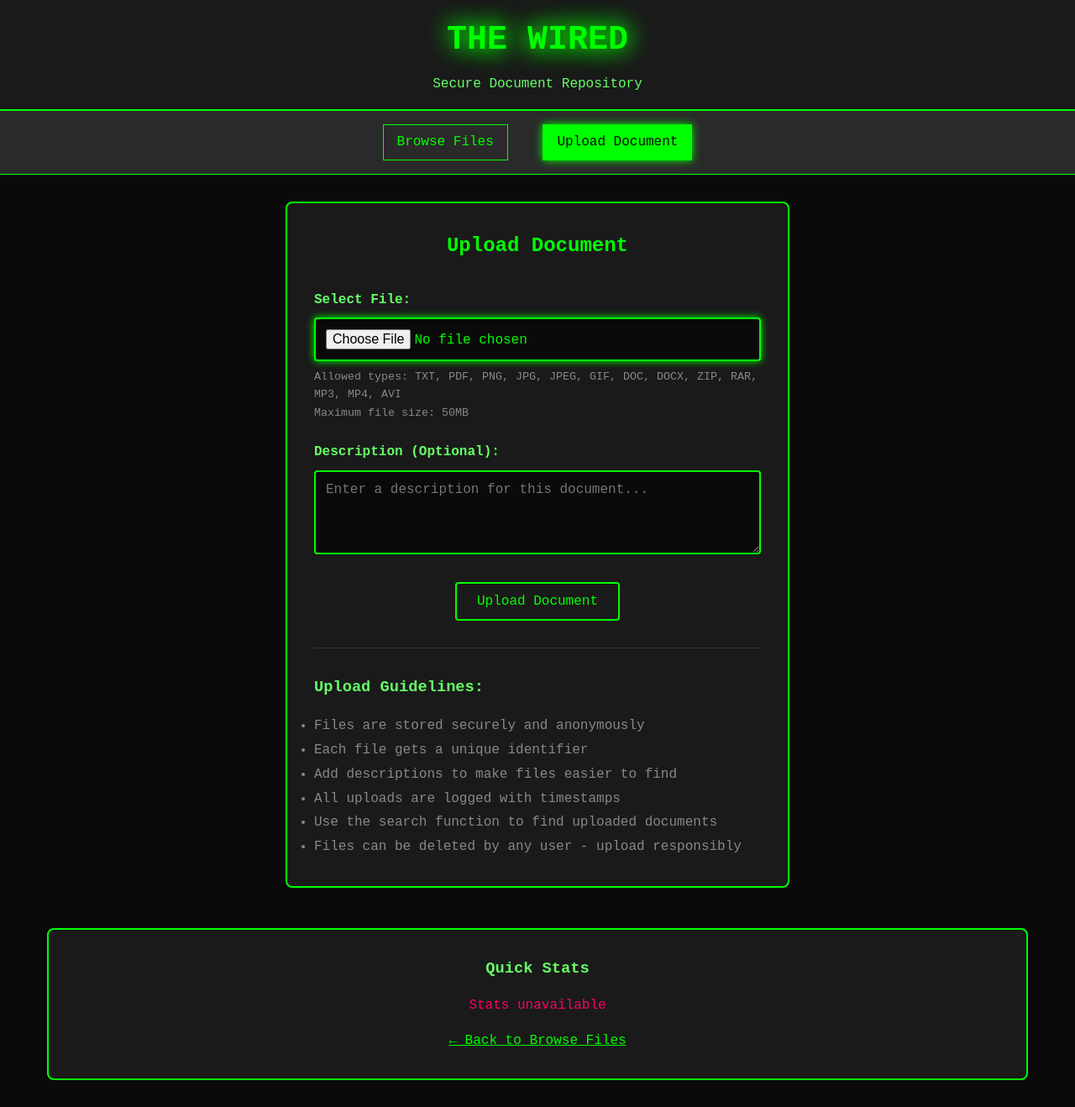
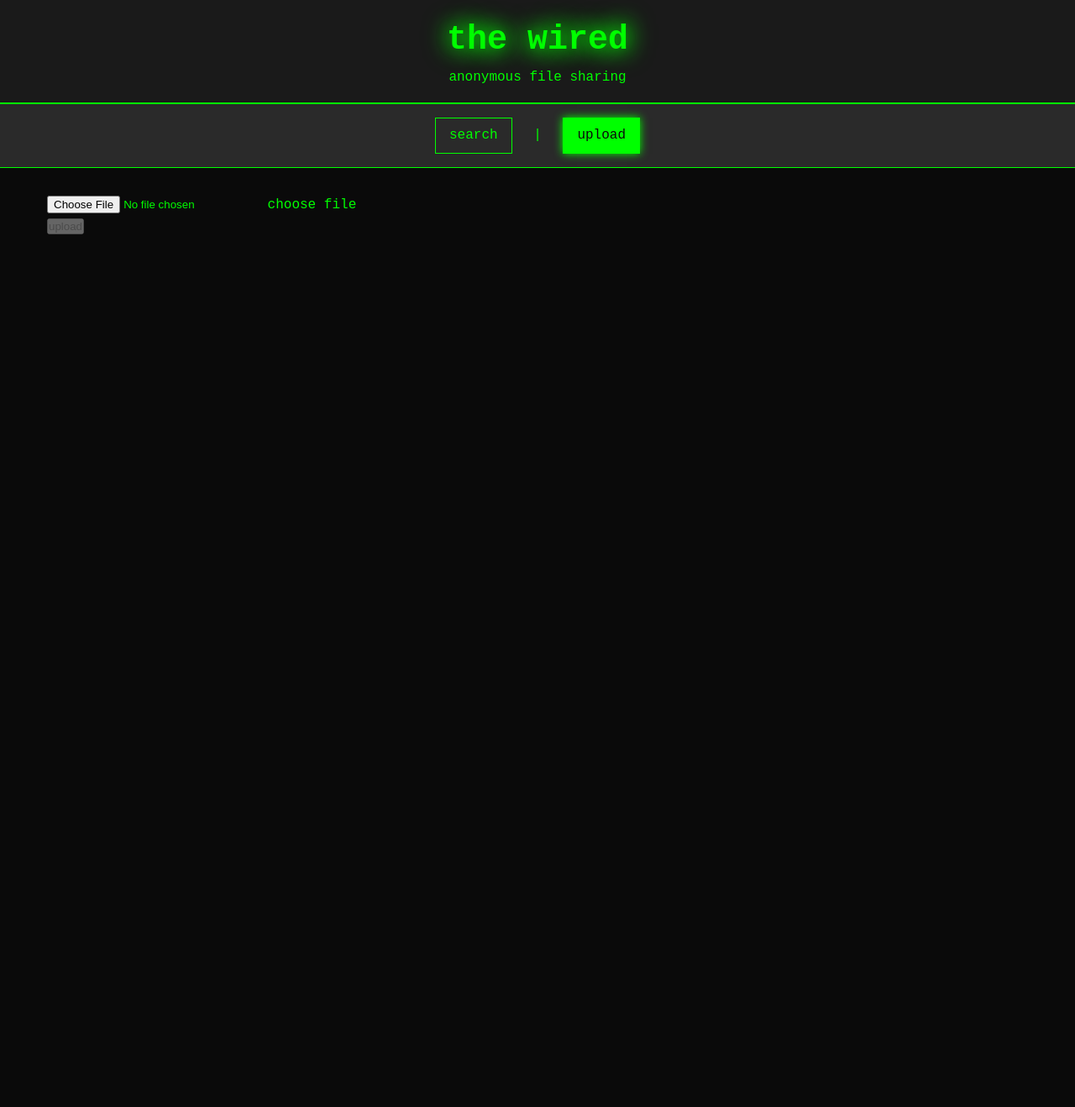
Before and after one commit to Mandrew0822/the_wired, a Flask app: page /upload in a window 1280 px wide. Shown: the whole page at 84% size. After the commit the page ends 279 px from the top, so only its background shows below. Run offline with Flask 3, Linux system fonts and the light colour scheme.

Commit message:
Update upload.html

```diff
--- a/templates/upload.html
+++ b/templates/upload.html
@@ -3,176 +3,150 @@
 <head>
     <meta charset="UTF-8">
     <meta name="viewport" content="width=device-width, initial-scale=1.0">
-    <title>Upload - The Wired</title>
+    <title>upload - the wired</title>
     <link rel="stylesheet" href="{{ url_for('static', filename='styles.css') }}">
 </head>
 <body>
+    <div class="container">
         <header>
-        <h1>THE WIRED</h1>
-        <p style="color: #66ff66; margin-top: 0.5rem;">Secure Document Repository</p>
+            <h1>the wired</h1>
+            <p>anonymous file sharing</p>
         </header>
 
         <nav>
-        <a href="{{ url_for('index') }}">Browse Files</a>
-        <a href="{{ url_for('upload') }}" class="active">Upload Document</a>
+            <a href="/">search</a>
+            <span>|</span>
+            <a href="#" class="active">upload</a>
         </nav>
 
         <main>
-        <!-- Flash Messages -->
-        {% with messages = get_flashed_messages(with_categories=true) %}
-            {% if messages %}
-                <div class="flash-messages">
-                    {% for category, message in messages %}
-                        <div class="flash {{ category }}">{{ message }}</div>
-                    {% endfor %}
-                </div>
-            {% endif %}
-        {% endwith %}
-
-        <!-- Upload Form -->
-        <section>
-            <div class="upload-form">
-                <h2 style="text-align: center; margin-bottom: 2rem; color: #00ff00;">Upload Document</h2>
-
-                <form method="POST" enctype="multipart/form-data" id="upload-form">
-                    <div class="form-group">
-                        <label for="file">Select File:</label>
-                        <input type="file"
-                               id="file"
-                               name="file"
-                               class="form-control"
-                               accept=".txt,.pdf,.png,.jpg,.jpeg,.gif,.doc,.docx,.zip,.rar,.mp3,.mp4,.avi"
-                               required>
-                        <small style="color: #888888; margin-top: 0.5rem; display: block;">
-                            Allowed types: TXT, PDF, PNG, JPG, JPEG, GIF, DOC, DOCX, ZIP, RAR, MP3, MP4, AVI<br>
-                            Maximum file size: 50MB
-                        </small>
+            <div class="upload-section">
+                <form id="uploadForm" enctype="multipart/form-data">
+                    <div class="file-input-container">
+                        <input type="file" id="fileInput" name="file" required>
+                        <label for="fileInput" class="file-input-label">
+                            <span id="fileLabel">choose file</span>
+                        </label>
                     </div>
 
-                    <div class="form-group">
-                        <label for="description">Description (Optional):</label>
-                        <textarea id="description"
-                                  name="description"
-                                  class="form-control"
-                                  placeholder="Enter a description for this document..."></textarea>
+                    <button type="submit" id="uploadBtn" disabled>upload</button>
+                </form>
+
+                <div id="uploadStatus" class="upload-status"></div>
+                <div id="uploadProgress" class="progress-container" style="display: none;">
+                    <div class="progress-bar"></div>
+                </div>
+            </div>
+        </main>
     </div>
 
-                    <div class="form-group" style="text-align: center;">
-                        <button type="submit" class="btn" id="submit-btn">
-                            <span id="submit-text">Upload Document</span>
-                            <span id="upload-loading" class="loading" style="display: none; margin-left: 10px;"></span>
-                        </button>
-                    </div>
-                </form>
+    <script>
+        const fileInput = document.getElementById('fileInput');
+        const fileLabel = document.getElementById('fileLabel');
+        const uploadBtn = document.getElementById('uploadBtn');
+        const uploadForm = document.getElementById('uploadForm');
+        const uploadStatus = document.getElementById('uploadStatus');
+        const uploadProgress = document.getElementById('uploadProgress');
 
-                <!-- Upload Guidelines -->
-                <div style="margin-top: 2rem; padding-top: 2rem; border-top: 1px solid #333;">
-                    <h3 style="color: #66ff66; margin-bottom: 1rem;">Upload Guidelines:</h3>
-                    <ul style="color: #888888; line-height: 1.8;">
-                        <li>Files are stored securely and anonymously</li>
-                        <li>Each file gets a unique identifier</li>
-                        <li>Add descriptions to make files easier to find</li>
-                        <li>All uploads are logged with timestamps</li>
-                        <li>Use the search function to find uploaded documents</li>
-                        <li>Files can be deleted by any user - upload responsibly</li>
-                    </ul>
-                </div>
-            </div>
-        </section>
+        fileInput.addEventListener('change', function() {
+            if (this.files && this.files[0]) {
+                const file = this.files[0];
+                const fileName = file.name;
+                const fileSize = formatFileSize(file.size);
 
-        <!-- Recent Uploads Preview -->
-        <section style="margin-top: 3rem;">
-            <div style="background-color: #1a1a1a; border: 2px solid #00ff00; border-radius: 8px; padding: 2rem; text-align: center;">
-                <h3 style="color: #66ff66; margin-bottom: 1rem;">Quick Stats</h3>
-                <div class="stats-grid" id="upload-stats">
-                    <div class="loading"></div>
-                </div>
-                <p style="color: #888888; margin-top: 1rem;">
-                    <a href="{{ url_for('index') }}" style="color: #00ff00;">← Back to Browse Files</a>
-                </p>
-            </div>
-        </section>
-    </main>
-
-    <script>
-        // Load statistics
-        fetch('/api/stats')
-            .then(response => response.json())
-            .then(data => {
-                const statsGrid = document.getElementById('upload-stats');
-                statsGrid.innerHTML = `
-                    <div class="stat-item">
-                        <div class="stat-value">${data.total_files}</div>
-                        <div class="stat-label">Files in Repository</div>
-                    </div>
-                    <div class="stat-item">
-                        <div class="stat-value">${data.total_size_mb}</div>
-                        <div class="stat-label">Total Size (MB)</div>
-                    </div>
-                `;
-            })
-            .catch(error => {
-                const statsGrid = document.getElementById('upload-stats');
-                statsGrid.innerHTML = '<div style="color: #ff0066;">Stats unavailable</div>';
+                fileLabel.textContent = `${fileName} (${fileSize})`;
+                uploadBtn.disabled = false;
+            } else {
+                fileLabel.textContent = 'choose file';
+                uploadBtn.disabled = true;
+            }
         });
 
-        // Handle form submission
-        document.getElementById('upload-form').addEventListener('submit', function(e) {
-            const submitBtn = document.getElementById('submit-btn');
-            const submitText = document.getElementById('submit-text');
-            const uploadLoading = document.getElementById('upload-loading');
-            const fileInput = document.getElementById('file');
+        uploadForm.addEventListener('submit', function(e) {
+            e.preventDefault();
 
-            // Check if file is selected
-            if (!fileInput.files.length) {
-                alert('Please select a file to upload.');
-                e.preventDefault();
+            const formData = new FormData();
+            const file = fileInput.files[0];
+
+            if (!file) {
+                showStatus('no file selected', 'error');
                 return;
             }
 
-            // Check file size (50MB limit)
-            const file = fileInput.files[0];
-            const maxSize = 50 * 1024 * 1024; // 50MB in bytes
-
-            if (file.size > maxSize) {
-                alert('File size exceeds 50MB limit. Please choose a smaller file.');
-                e.preventDefault();
+            if (file.size > 500 * 1024 * 1024) { // 500MB limit
+                showStatus('file too large (max 500MB)', 'error');
                 return;
             }
 
-            // Show loading state
-            submitBtn.disabled = true;
-            submitText.textContent = 'Uploading...';
-            uploadLoading.style.display = 'inline-block';
-        });
+            formData.append('file', file);
 
-        // File input change handler
-        document.getElementById('file').addEventListener('change', function(e) {
-            const file = e.target.files[0];
-            if (file) {
-                const sizeMB = (file.size / (1024 * 1024)).toFixed(2);
-                console.log(`Selected file: ${file.name} (${sizeMB} MB)`);
+            uploadBtn.disabled = true;
+            uploadBtn.textContent = 'uploading...';
+            uploadProgress.style.display = 'block';
 
-                // Show file info
-                const fileInfo = document.createElement('div');
-                fileInfo.style.cssText = 'margin-top: 0.5rem; color: #66ff66; font-size: 0.9rem;';
-                fileInfo.textContent = `Selected: ${file.name} (${sizeMB} MB)`;
+            const xhr = new XMLHttpRequest();
 
-                // Remove any existing file info
-                const existingInfo = document.querySelector('.file-info');
-                if (existingInfo) {
-                    existingInfo.remove();
-                }
-
-                fileInfo.className = 'file-info';
-                e.target.parentNode.appendChild(fileInfo);
+            xhr.upload.addEventListener('progress', function(e) {
+                if (e.lengthComputable) {
+                    const percentComplete = (e.loaded / e.total) * 100;
+                    const progressBar = uploadProgress.querySelector('.progress-bar');
+                    progressBar.style.width = percentComplete + '%';
                 }
             });
 
-        // Auto-focus file input
-        document.addEventListener('DOMContentLoaded', function() {
-            document.getElementById('file').focus();
+            xhr.addEventListener('load', function() {
+                uploadProgress.style.display = 'none';
+                uploadBtn.textContent = 'upload';
+
+                try {
+                    const response = JSON.parse(xhr.responseText);
+
+                    if (xhr.status === 200 && response.success) {
+                        showStatus(`uploaded: ${response.filename} (${response.size})`, 'success');
+
+                        // Reset form
+                        uploadForm.reset();
+                        fileLabel.textContent = 'choose file';
+                        uploadBtn.disabled = true;
+                    } else {
+                        showStatus(response.error || 'upload failed', 'error');
+                        uploadBtn.disabled = false;
+                    }
+                } catch (error) {
+                    showStatus('upload failed', 'error');
+                    uploadBtn.disabled = false;
+                }
             });
+
+            xhr.addEventListener('error', function() {
+                uploadProgress.style.display = 'none';
+                uploadBtn.textContent = 'upload';
+                uploadBtn.disabled = false;
+                showStatus('upload failed', 'error');
+            });
+
+            xhr.open('POST', '/upload');
+            xhr.send(formData);
+        });
+
+        function showStatus(message, type) {
+            uploadStatus.textContent = message;
+            uploadStatus.className = `upload-status ${type}`;
+            uploadStatus.style.display = 'block';
+
+            if (type === 'success') {
+                setTimeout(() => {
+                    uploadStatus.style.display = 'none';
+                }, 5000);
+            }
+        }
+
+        function formatFileSize(bytes) {
+            if (bytes < 1024) return bytes + ' B';
+            if (bytes < 1024 * 1024) return (bytes / 1024).toFixed(1) + ' KB';
+            if (bytes < 1024 * 1024 * 1024) return (bytes / (1024 * 1024)).toFixed(1) + ' MB';
+            return (bytes / (1024 * 1024 * 1024)).toFixed(1) + ' GB';
+        }
     </script>
 </body>
 </html>
```
Lines whose indentation alone changed are shown as unchanged.
